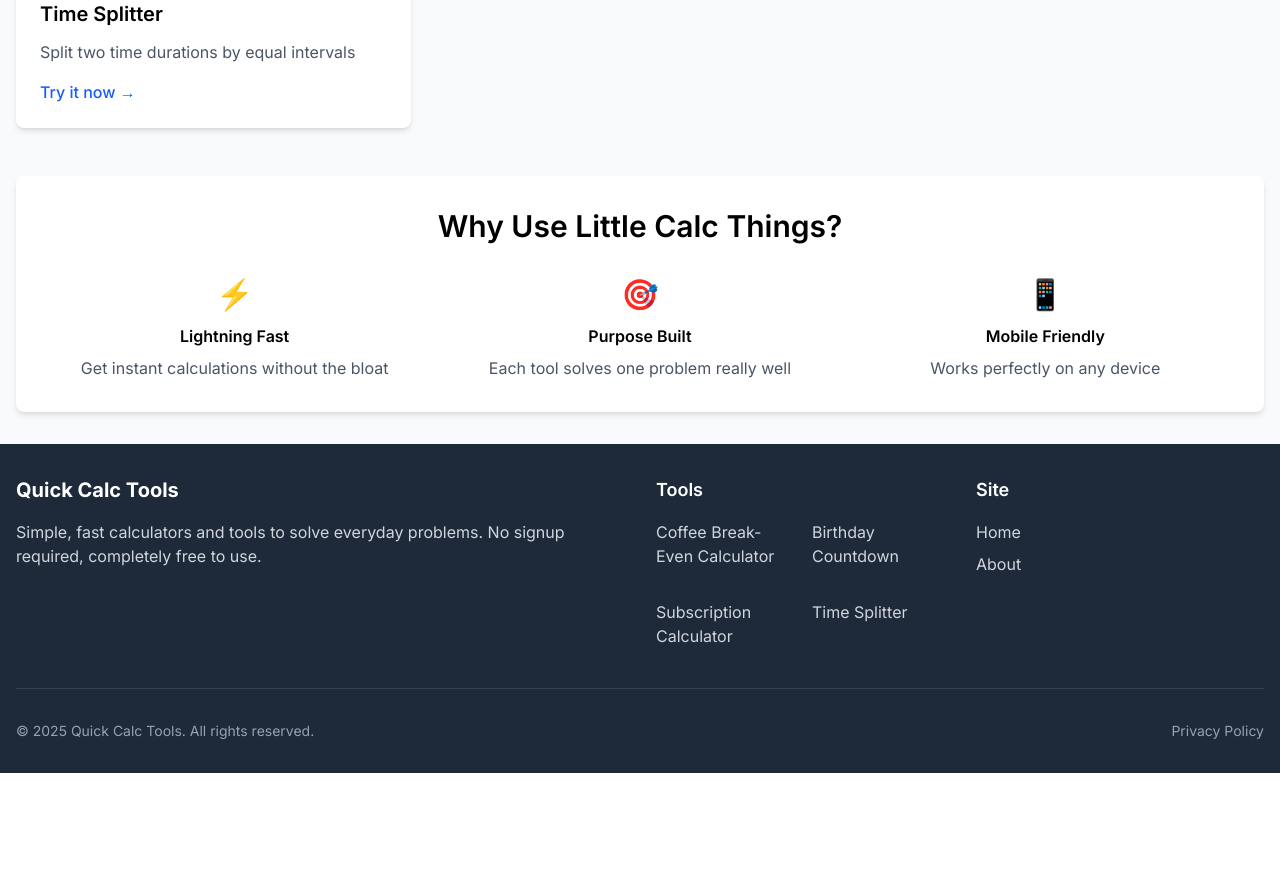
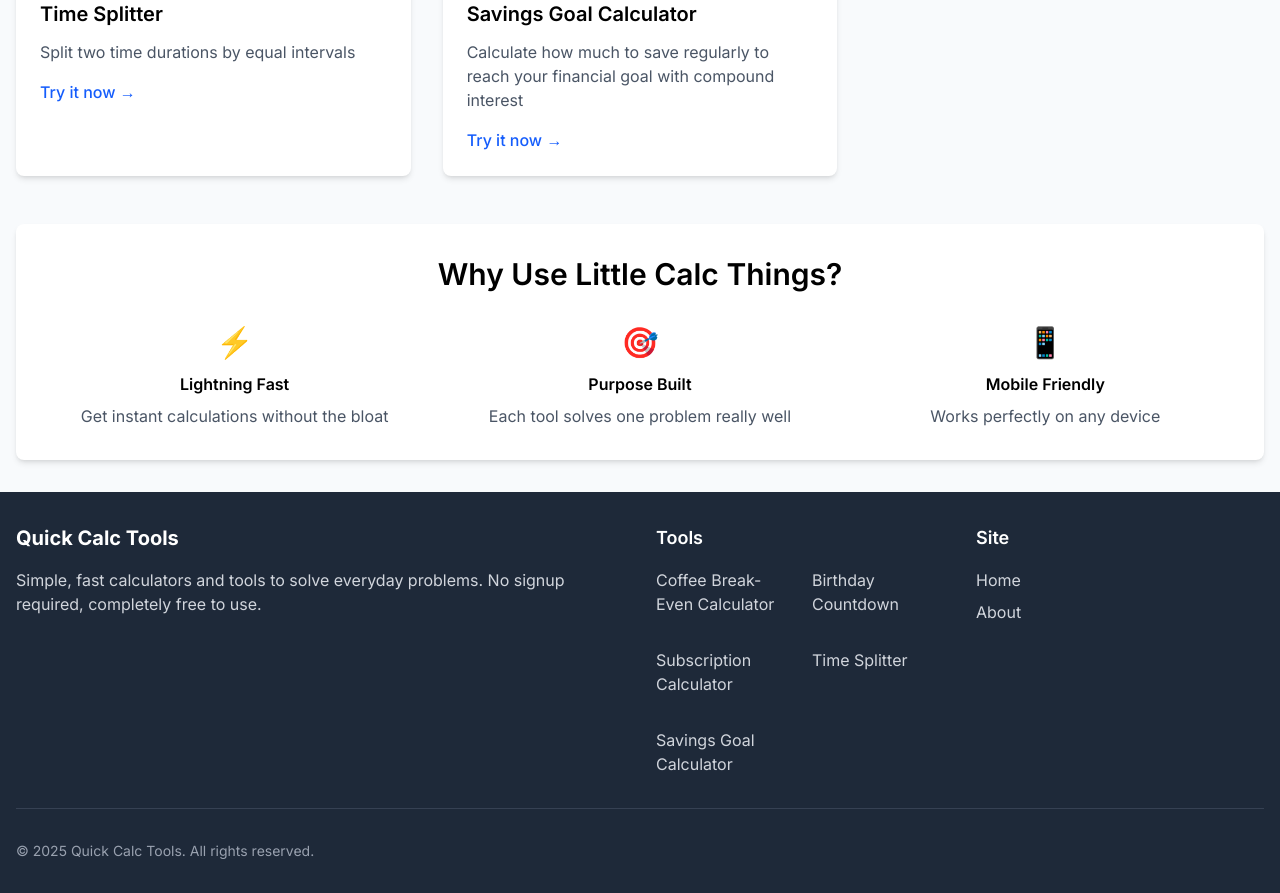
Before and after one commit to ginaleitt/little-calc-things, a Next.js app: page / in a window 1280 px wide. Shown: the part 880-1773 px from the top of the page. Before the commit the page ends 1653 px from the top, so only its background shows below. Built offline with nearby package versions, Linux system fonts and the light colour scheme.

Commit message:
small changes

```diff
--- a/app/components/Footer.tsx
+++ b/app/components/Footer.tsx
@@ -62,11 +62,7 @@ const currentYear = new Date().getFullYear();
           <p className="text-gray-400 text-sm">
             &copy; {currentYear} Quick Calc Tools. All rights reserved.
           </p>
-          <div className="flex space-x-6 mt-4 md:mt-0">
-            <Link href="/privacy" className="text-gray-400 hover:text-white text-sm transition-colors">
-              Privacy Policy
-            </Link>
-          </div>
+
         </div>
       </div>
     </footer>
--- a/app/data/tools.tsx
+++ b/app/data/tools.tsx
@@ -34,5 +34,12 @@ export const tools = [
         href: "/tools/time-splitter",
         image: "🕔",
         color: "from-teal-400 to-yellow-200"
+      },
+      {
+        title: "Savings Goal Calculator",
+        description: "Calculate how much to save regularly to reach your financial goal with compound interest",
+        href: "/tools/savings-goal-calculator",
+        image: "💰",
+        color: "from-green-400 to-blue-500"
       }
     ]
```
